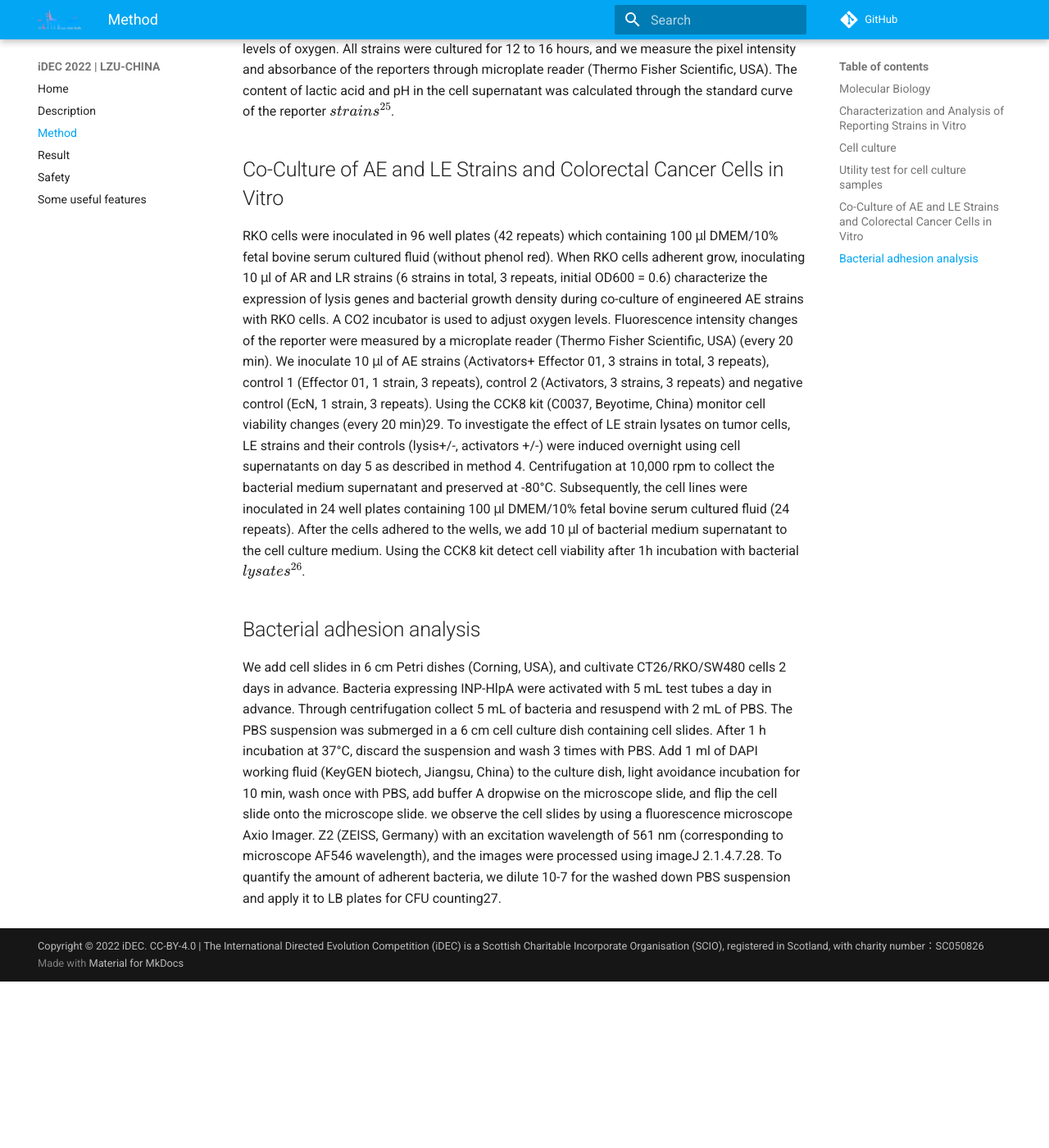
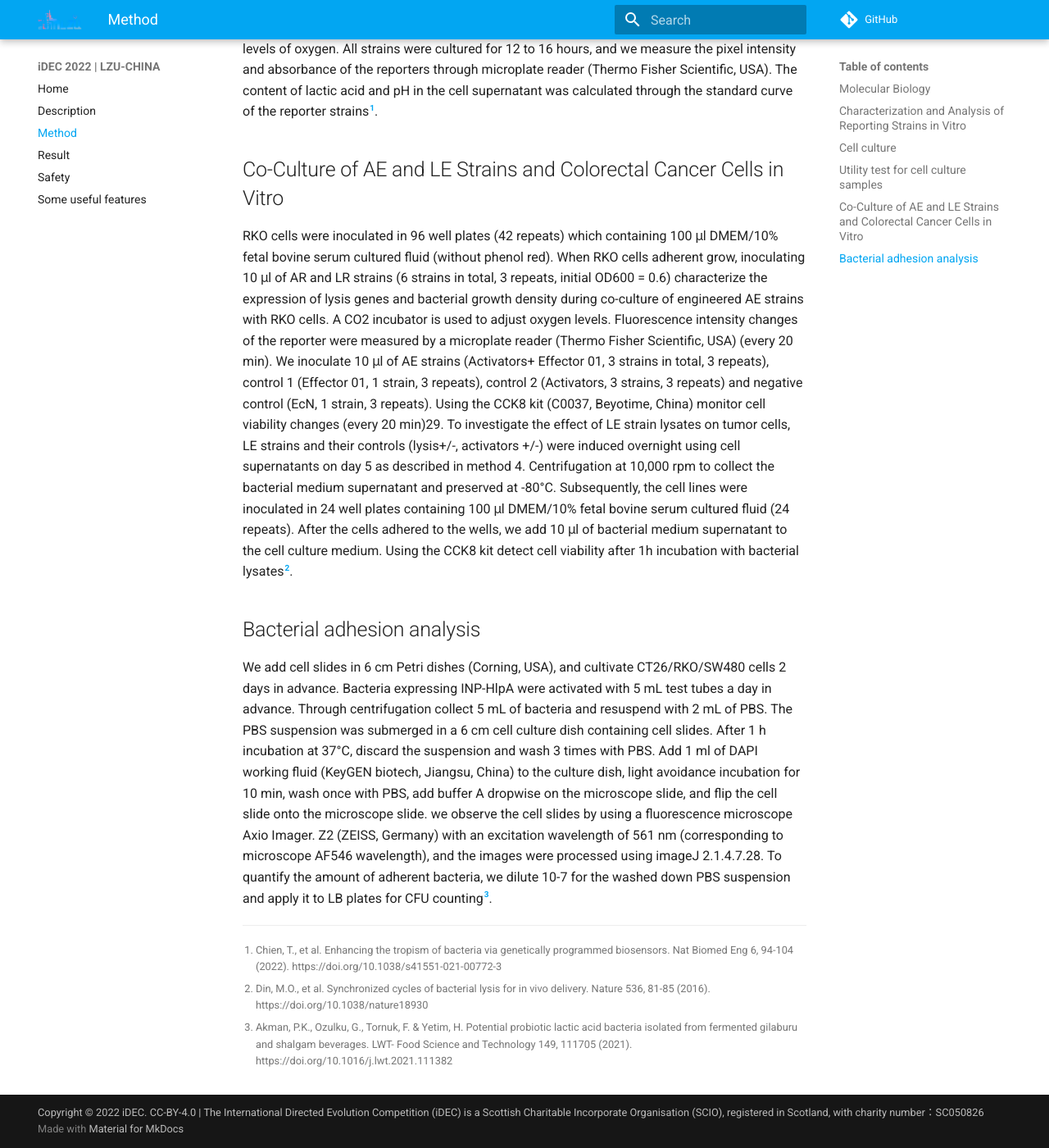
Before and after one commit to idec-teams/2022_LZU-CHINA, an MkDocs documentation site: the page built from docs/method.md, in a window 1280 px wide and 1400 px high, scrolled down 2431 px. Shown: the whole window at 82% size. Built offline with MkDocs 1.6.1 and Material for MkDocs 9.7.7, drawn with Linux system fonts in a browser that asks for light colours; comment, search, counter and statistics services are not loaded; before the commit the page ends 3628 px from its top, so only the background shows below that; some of the changed text lies outside the part shown.

Commit message:
des cite

```diff
--- a/docs/method.md
+++ b/docs/method.md
@@ -22,13 +22,16 @@
 ## Utility test for cell culture samples
 
 With an initial cell count of 105, cell lines Were all seeded in 25cm2 culture flask (11 repeats) containing 5ml DMEM/10% fetal bovine serum. For the next 5 days, we take out the entire contents
-of each bottle (two bottle of samples taken at the last time) and transfer to the 15ml sterile centrifuge tube every 8-12 hours. Centrifuge the samples for 5 minutes in 200 r.c.f., collect the supernatant from the culture medium to another centrifuge tube, freezing at -80°C. Subsequently, we inoculate 6 reporter strains (3 of selected pH, lactic acid and hypoxia reporter, cleavage reporter LR 01-03), negative control and positive control in a 24 well plates with 800 μL M9 medium (0.4% glucose) per well. The cell supernatant preserved at 200 μL was co-incubated with the above strains (the volume ratio of cell supernatant to M9 medium was 1:4). In the culture room connected to the CO2-O2 controller, hypoxia biosensors were tested with different levels of oxygen. All strains were cultured for 12 to 16 hours, and we measure the pixel intensity and absorbance of the reporters through microplate reader (Thermo Fisher Scientific, USA). The content of lactic acid and pH in the cell supernatant was calculated through the standard curve of the reporter $strains^{25}$.
+of each bottle (two bottle of samples taken at the last time) and transfer to the 15ml sterile centrifuge tube every 8-12 hours. Centrifuge the samples for 5 minutes in 200 r.c.f., collect the supernatant from the culture medium to another centrifuge tube, freezing at -80°C. Subsequently, we inoculate 6 reporter strains (3 of selected pH, lactic acid and hypoxia reporter, cleavage reporter LR 01-03), negative control and positive control in a 24 well plates with 800 μL M9 medium (0.4% glucose) per well. The cell supernatant preserved at 200 μL was co-incubated with the above strains (the volume ratio of cell supernatant to M9 medium was 1:4). In the culture room connected to the CO2-O2 controller, hypoxia biosensors were tested with different levels of oxygen. All strains were cultured for 12 to 16 hours, and we measure the pixel intensity and absorbance of the reporters through microplate reader (Thermo Fisher Scientific, USA). The content of lactic acid and pH in the cell supernatant was calculated through the standard curve of the reporter strains[^1].
 
 ## Co-Culture of AE and LE Strains and Colorectal Cancer Cells in Vitro
 
 RKO cells were inoculated in 96 well plates (42 repeats) which containing 100 μl DMEM/10% fetal bovine serum cultured fluid (without phenol red). When RKO cells adherent grow, inoculating 10 μl
-of AR and LR strains (6 strains in total, 3 repeats, initial OD600 = 0.6) characterize the expression of lysis genes and bacterial growth density during co-culture of engineered AE strains with RKO cells. A CO2 incubator is used to adjust oxygen levels. Fluorescence intensity changes of the reporter were measured by a microplate reader (Thermo Fisher Scientific, USA) (every 20 min). We inoculate 10 μl of AE strains (Activators+ Effector 01, 3 strains in total, 3 repeats), control 1 (Effector 01, 1 strain, 3 repeats), control 2 (Activators, 3 strains, 3 repeats) and negative control (EcN, 1 strain, 3 repeats). Using the CCK8 kit (C0037, Beyotime, China) monitor cell viability changes (every 20 min)29. To investigate the effect of LE strain lysates on tumor cells, LE strains and their controls (lysis+/-, activators +/-) were induced overnight using cell supernatants on day 5 as described in method 4. Centrifugation at 10,000 rpm to collect the bacterial medium supernatant and preserved at -80°C. Subsequently, the cell lines were inoculated in 24 well plates containing 100 μl DMEM/10% fetal bovine serum cultured fluid (24 repeats). After the cells adhered to the wells, we add 10 μl of bacterial medium supernatant to the cell culture medium. Using the CCK8 kit detect cell viability after 1h incubation with bacterial $lysates^{26}$.
+of AR and LR strains (6 strains in total, 3 repeats, initial OD600 = 0.6) characterize the expression of lysis genes and bacterial growth density during co-culture of engineered AE strains with RKO cells. A CO2 incubator is used to adjust oxygen levels. Fluorescence intensity changes of the reporter were measured by a microplate reader (Thermo Fisher Scientific, USA) (every 20 min). We inoculate 10 μl of AE strains (Activators+ Effector 01, 3 strains in total, 3 repeats), control 1 (Effector 01, 1 strain, 3 repeats), control 2 (Activators, 3 strains, 3 repeats) and negative control (EcN, 1 strain, 3 repeats). Using the CCK8 kit (C0037, Beyotime, China) monitor cell viability changes (every 20 min)29. To investigate the effect of LE strain lysates on tumor cells, LE strains and their controls (lysis+/-, activators +/-) were induced overnight using cell supernatants on day 5 as described in method 4. Centrifugation at 10,000 rpm to collect the bacterial medium supernatant and preserved at -80°C. Subsequently, the cell lines were inoculated in 24 well plates containing 100 μl DMEM/10% fetal bovine serum cultured fluid (24 repeats). After the cells adhered to the wells, we add 10 μl of bacterial medium supernatant to the cell culture medium. Using the CCK8 kit detect cell viability after 1h incubation with bacterial lysates[^2].
 
 ## Bacterial adhesion analysis
 
-We add cell slides in 6 cm Petri dishes (Corning, USA), and cultivate CT26/RKO/SW480 cells 2 days in advance. Bacteria expressing INP-HlpA were activated with 5 mL test tubes a day in advance. Through centrifugation collect 5 mL of bacteria and resuspend with 2 mL of PBS. The PBS suspension was submerged in a 6 cm cell culture dish containing cell slides. After 1 h incubation at 37°C, discard the suspension and wash 3 times with PBS. Add 1 ml of DAPI working fluid (KeyGEN biotech, Jiangsu, China) to the culture dish, light avoidance incubation for 10 min, wash once with PBS, add buffer A dropwise on the microscope slide, and flip the cell slide onto the microscope slide. we observe the cell slides by using a fluorescence microscope Axio Imager. Z2 (ZEISS, Germany) with an excitation wavelength of 561 nm (corresponding to microscope AF546 wavelength), and the images were processed using imageJ 2.1.4.7.28. To quantify the amount of adherent bacteria, we dilute 10-7 for the washed down PBS suspension and apply it to LB plates for CFU counting27.
+We add cell slides in 6 cm Petri dishes (Corning, USA), and cultivate CT26/RKO/SW480 cells 2 days in advance. Bacteria expressing INP-HlpA were activated with 5 mL test tubes a day in advance. Through centrifugation collect 5 mL of bacteria and resuspend with 2 mL of PBS. The PBS suspension was submerged in a 6 cm cell culture dish containing cell slides. After 1 h incubation at 37°C, discard the suspension and wash 3 times with PBS. Add 1 ml of DAPI working fluid (KeyGEN biotech, Jiangsu, China) to the culture dish, light avoidance incubation for 10 min, wash once with PBS, add buffer A dropwise on the microscope slide, and flip the cell slide onto the microscope slide. we observe the cell slides by using a fluorescence microscope Axio Imager. Z2 (ZEISS, Germany) with an excitation wavelength of 561 nm (corresponding to microscope AF546 wavelength), and the images were processed using imageJ 2.1.4.7.28. To quantify the amount of adherent bacteria, we dilute 10-7 for the washed down PBS suspension and apply it to LB plates for CFU counting[^3].
+[^1]: Chien, T., et al. Enhancing the tropism of bacteria via genetically programmed biosensors. Nat Biomed Eng 6, 94-104 (2022). https://doi.org/10.1038/s41551-021-00772-3
+[^2]: Din, M.O., et al. Synchronized cycles of bacterial lysis for in vivo delivery. Nature 536, 81-85 (2016). https://doi.org/10.1038/nature18930
+[^3]: Akman, P.K., Ozulku, G., Tornuk, F. & Yetim, H. Potential probiotic lactic acid bacteria isolated from fermented gilaburu and shalgam beverages. LWT- Food Science and Technology 149, 111705 (2021). https://doi.org/10.1016/j.lwt.2021.111382
```
Also changed, not shown: docs/description.md (+1 -0 lines).
